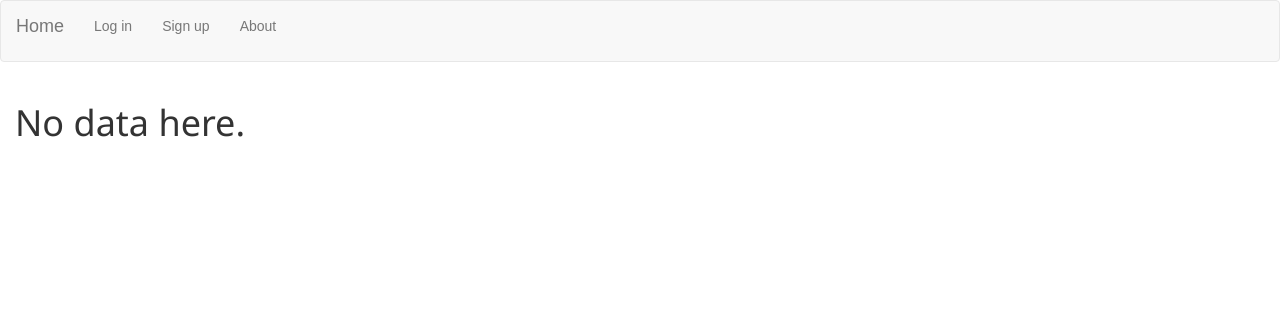
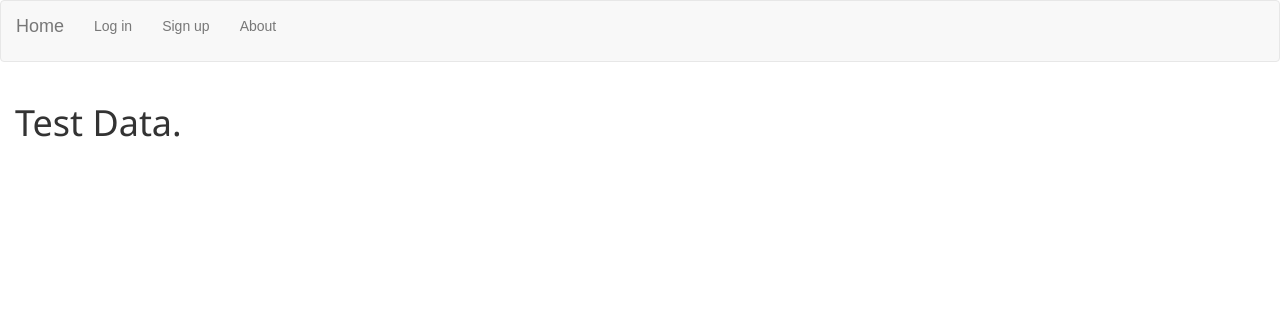
Before and after one commit to cnstlungu/samo-cms, a Flask app: page /about in a window 1280 px wide. Shown: the top 322 px of the page. Run offline with Flask 2, Linux system fonts and the light colour scheme; parts of the project's set-up code (start-up, migrations or seed data) failed here and were passed over; some libraries are stand-ins or nearby versions.

Commit message:
Changes to setup

```diff
--- a/samo/templates/about.html
+++ b/samo/templates/about.html
@@ -5,7 +5,7 @@ About
 {%  endblock %}
 
 {% block content %}
-<h1>No data here.</h1>
+<h1>Test Data.</h1>
 
 {% endblock %}
 
```
